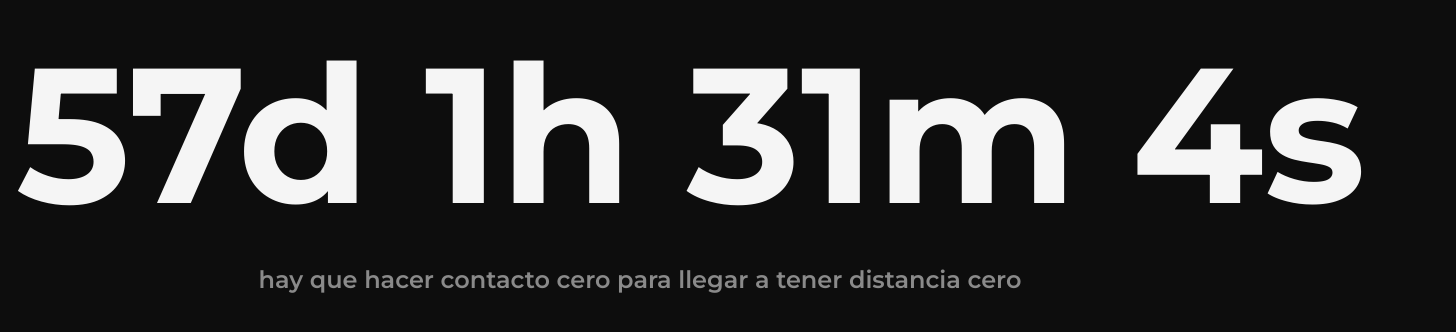
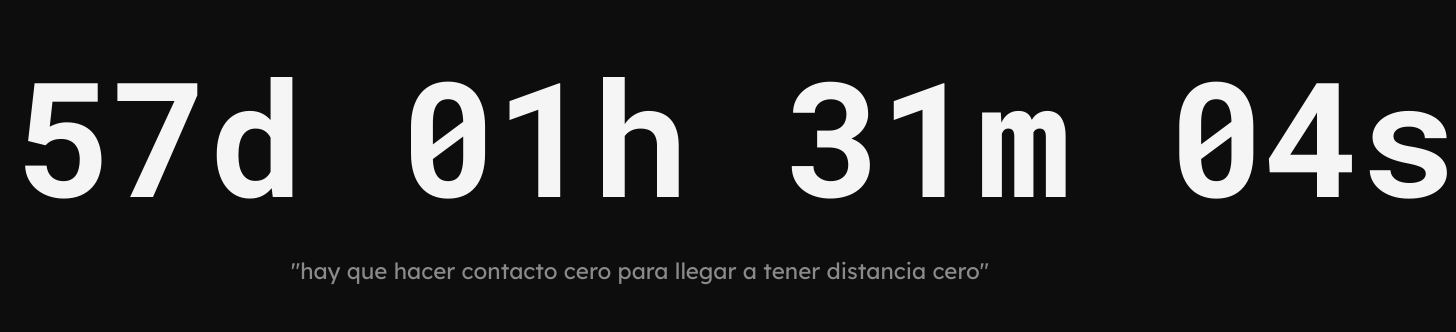
Before and after one commit to acoidaan/countdown, a plain HTML site: page index.html in a window 1280 px wide. Shown: the part 232-564 px from the top of the page, 1456 px wide, since content can reach past the window. Drawn offline with Linux system fonts and the light colour scheme.

Commit message:
Actualizar fuentes y mejorar la legibilidad del temporizador de cuenta regresiva

```diff
--- a/index.html
+++ b/index.html
@@ -5,40 +5,45 @@
   <meta name="viewport" content="width=device-width, initial-scale=1" />
   <title>Countdown</title>
 
-  <!-- Montserrat bold para consistencia -->
+  <!-- Roboto Mono (contador estable) + Lexend (frase) -->
   <link rel="preconnect" href="https://fonts.googleapis.com">
   <link rel="preconnect" href="https://fonts.gstatic.com" crossorigin>
-  <link href="https://fonts.googleapis.com/css2?family=Montserrat:wght@600;700&display=swap" rel="stylesheet">
+  <link href="https://fonts.googleapis.com/css2?family=Lexend:wght@400;600&family=Roboto+Mono:wght@700&display=swap" rel="stylesheet">
 
   <link rel="stylesheet" href="styles.css" />
 </head>
 <body>
   <div class="container">
-    <div id="countdown" class="countdown"></div>
-    <p class="phrase">hay que hacer contacto cero para llegar a tener distancia cero</p>
+    <div id="countdown" class="countdown">00d 00h 00m 00s</div>
+    <p class="phrase">"hay que hacer contacto cero para llegar a tener distancia cero"</p>
   </div>
 
   <script>
-    // Fecha objetivo: 10 noviembre 2025, 08:55
     const targetDate = new Date("Nov 10, 2025 08:55:00").getTime();
     const el = document.getElementById("countdown");
 
-    const tick = () => {
+    const pad2 = (n) => String(n).padStart(2, "0");
+
+    function tick() {
       const now = Date.now();
-      const distance = targetDate - now;
+      let ms = targetDate - now;
 
-      if (distance <= 0) {
-        el.textContent = "¡Es el momento!";
+      if (ms <= 0) {
+        el.textContent = "00d 00h 00m 00s";
         return;
       }
 
-      const d = Math.floor(distance / (1000 * 60 * 60 * 24));
-      const h = Math.floor((distance % (1000 * 60 * 60 * 24)) / (1000 * 60 * 60));
-      const m = Math.floor((distance % (1000 * 60 * 60)) / (1000 * 60));
-      const s = Math.floor((distance % (1000 * 60)) / 1000);
+      const days = Math.floor(ms / 86400000);
+      ms -= days * 86400000;
+      const hours = Math.floor(ms / 3600000);
+      ms -= hours * 3600000;
+      const minutes = Math.floor(ms / 60000);
+      ms -= minutes * 60000;
+      const seconds = Math.floor(ms / 1000);
 
-      el.textContent = `${d}d ${h}h ${m}m ${s}s`;
-    };
+      el.textContent =
+        `${pad2(days)}d ${pad2(hours)}h ${pad2(minutes)}m ${pad2(seconds)}s`;
+    }
 
     tick();
     setInterval(tick, 1000);
--- a/styles.css
+++ b/styles.css
@@ -1,7 +1,5 @@
-/* Reset mínimo */
 * { margin: 0; padding: 0; box-sizing: border-box; }
 
-/* Fondo oscuro minimalista */
 body {
   height: 100vh;
   display: flex;
@@ -9,7 +7,7 @@ body {
   align-items: center;
   background: #0d0d0d;
   color: #f5f5f5;
-  font-family: "Montserrat", system-ui, sans-serif;
+  font-family: "Roboto Mono", monospace;
   -webkit-font-smoothing: antialiased;
   -moz-osx-font-smoothing: grayscale;
   text-rendering: optimizeLegibility;
@@ -21,21 +19,22 @@ body {
   padding: 0 1rem;
 }
 
-/* Countdown grande centrado */
 .countdown {
   font-weight: 700;
-  font-size: clamp(3rem, 15vw, 12rem); /* Se adapta al tamaño de pantalla */
-  line-height: 1;
+  font-variant-numeric: tabular-nums lining-nums;
+  font-feature-settings: "tnum" 1, "lnum" 1;
+  font-size: clamp(2.5rem, 14vw, 10rem);
+  line-height: 1.1;
   margin-bottom: 2rem;
   white-space: nowrap;
 }
 
-/* Frase minimal debajo */
 .phrase {
-  font-size: clamp(0.9rem, 2vw, 1.5rem);
+  font-family: "Lexend", sans-serif;
+  font-weight: 400;
+  font-size: clamp(0.9rem, 2vw, 1.4rem);
   color: #8a8a8a;
-  font-weight: 400;
-  max-width: 50ch;
+  max-width: 60ch;
   margin: 0 auto;
   line-height: 1.5;
 }
```
